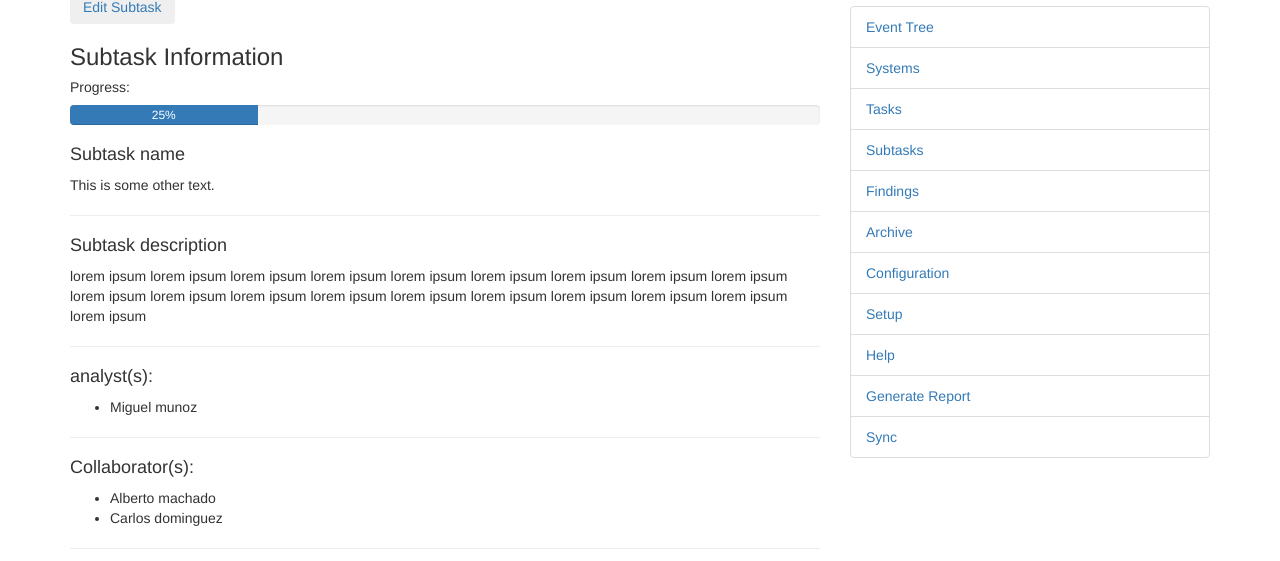
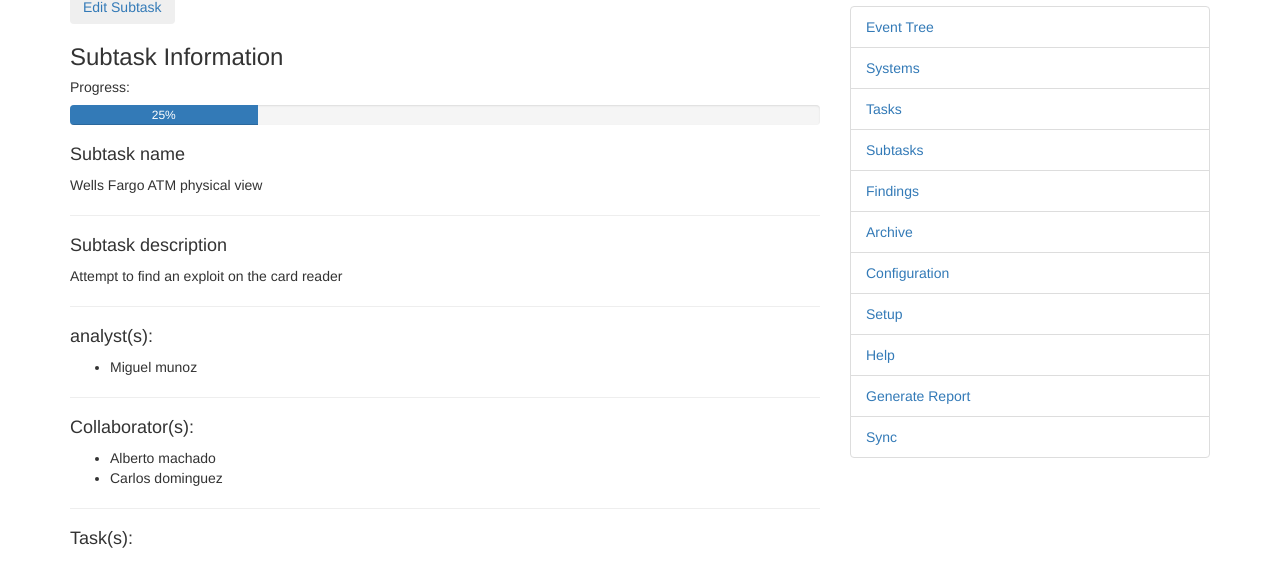
Before and after one commit to miguelmunozh/SE-project, a Flask app: page /SubTaskView in a window 1280 px wide. Shown: the part 152-713 px from the top of the page. Run offline with Flask 2, Linux system fonts and the light colour scheme; some libraries are stand-ins or nearby versions.

Commit message:
Remove dummy data

```diff
--- a/flaskProject/templates/SubTaskView.html
+++ b/flaskProject/templates/SubTaskView.html
@@ -13,12 +13,10 @@
         </div>
     </div>
     <h4>Subtask name</h4>
-    <p>This is some other text.</p>
+    <p>Wells Fargo ATM physical view</p>
     <hr>
     <h4>Subtask description</h4>
-    <p>lorem ipsum lorem ipsum lorem ipsum lorem ipsum lorem ipsum lorem ipsum
-        lorem ipsum lorem ipsum lorem ipsum lorem ipsum lorem ipsum lorem ipsum lorem ipsum
-        lorem ipsum lorem ipsum lorem ipsum lorem ipsum lorem ipsum lorem ipsum </p>
+    <p> Attempt to find an exploit on the card reader</p>
     <hr>
     <h4>analyst(s): </h4>
     <ul>
```
